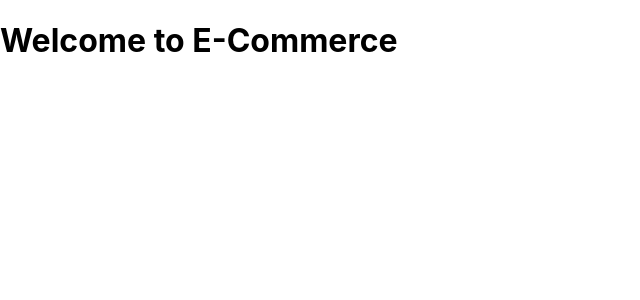
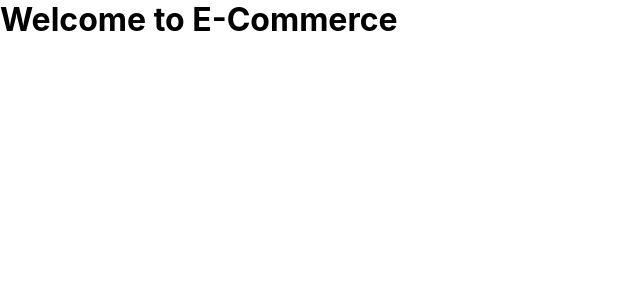
Before and after one commit to SmartMinds1/QuickCart, a React (Create React App) app in the folder client/: page / in a window 1280 px wide. Shown: the top 300 px of the page, without its empty margins (0-640 px from the left). Built offline with nearby package versions, Linux system fonts and the light colour scheme.

Commit message:
Added all the css cariables

```diff
--- a/client/src/index.css
+++ b/client/src/index.css
@@ -1,3 +1,74 @@
+/* Global Reset & Box-Sizing */
+* {
+  margin: 0;
+  padding: 0;
+  box-sizing: border-box;
+  font-family: var(--font-family-base);
+}
+
+/* Global CSS Variables */
+:root {
+/*  light mode colors */
+  --background:#ffffff;
+  --text:#000000;
+  --primary:#388e3c;
+  --secondary:#ffc107;
+  --box-shadow: 0 4px 12px rgba(0, 0, 0, 0.1);
+
+  /* padding */
+  --spacing-xs: 0.25rem;
+  --spacing-sm: 0.5rem;
+  --spacing-md: 1rem;
+  --spacing-lg: 1.5rem;
+  --spacing-xl: 2rem;
+
+  /* Z-Index Layers */
+  --z-index-header: 1000;
+  --z-index-modal: 1050;
+  --z-index-dropdown: 1100;
+  --z-index-tooltip: 1200;
+
+  /* Breakpoints for responsive design */
+  --max-width-container: 1200px;
+  --breakpoint-sm: 576px;
+  --breakpoint-md: 768px;
+  --breakpoint-lg: 992px;
+  --breakpoint-xl: 1200px;
+
+
+  /* Typography Scale */
+  --font-size-xs: 0.75rem;
+  --font-size-sm: 0.875rem;
+  --font-size-base: 1rem;
+  --font-size-lg: 1.25rem;
+  --font-size-xl: 1.5rem;
+  --font-size-xxl: 2rem;
+
+  --font-weight-normal: 400;
+  --font-weight-bold: 700;
+
+
+  /* border radius */
+  --border-radius-sm: 4px;
+  --border-radius-lg: 16px;
+
+
+  /* others */
+  --transition: 0.3s ease-in-out;
+  --button-padding: 0.5rem 1rem;
+  --input-padding: 0.5rem;
+}
+:root.dark-mode {
+/*  light mode colors */
+  --background: #121212;
+  --text: #ffffff;
+  --primary: #66bb6a;
+  --secondary: #ffca28;
+  --box-shadow: 0 4px 12px rgba(0, 0, 0, 0.4);
+}
+
+
+/* html body set uP */
 body {
   margin: 0;
   font-family: -apple-system, BlinkMacSystemFont, 'Segoe UI', 'Roboto', 'Oxygen',
```
